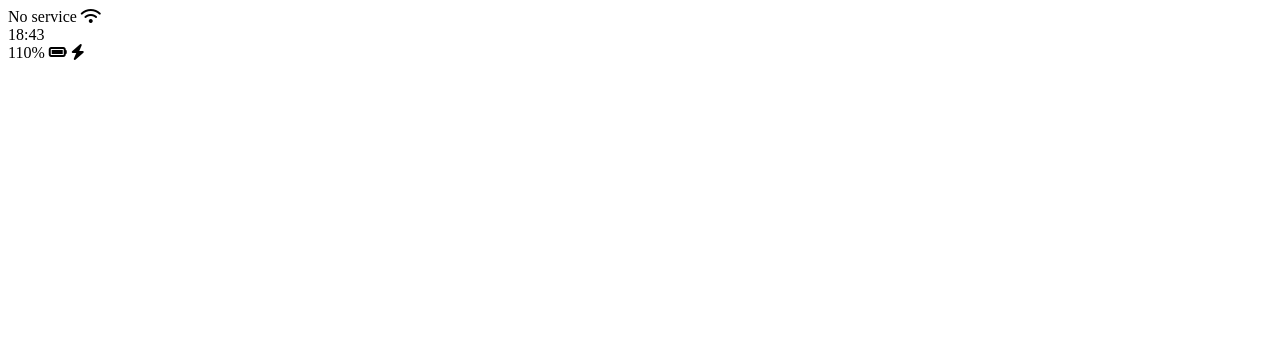
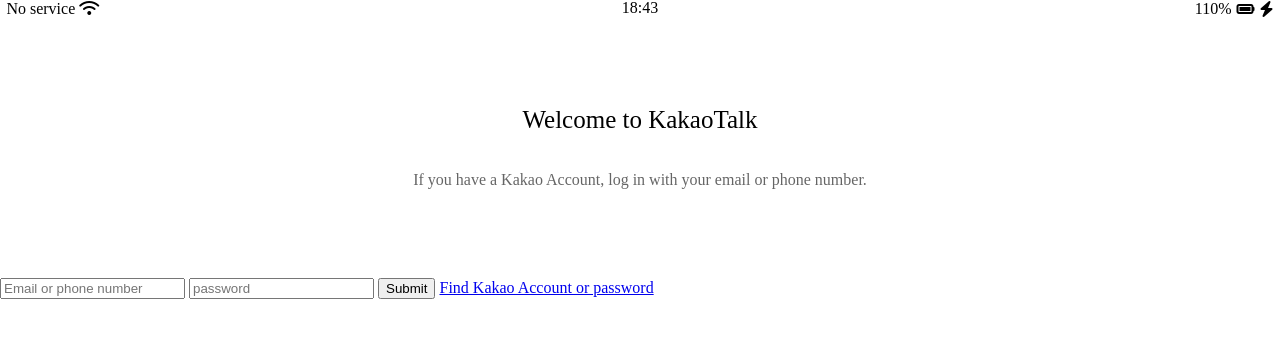
Before and after one commit to limelightbabe/kokoa-clone-2024, a plain HTML site: page index.html in a window 1280 px wide. Drawn offline with Linux system fonts and the light colour scheme.

Commit message:
#6.7 kokoa clone

```diff
--- /dev/null
+++ b/CSS/reset.css
@@ -0,0 +1,43 @@
+html, body, div, span, applet, object, iframe,
+h1, h2, h3, h4, h5, h6, p, blockquote, pre,
+a, abbr, acronym, address, big, cite, code,
+del, dfn, em, img, ins, kbd, q, s, samp,
+small, strike, strong, sub, sup, tt, var,
+b, u, i, center,
+dl, dt, dd, ol, ul, li,
+fieldset, form, label, legend,
+table, caption, tbody, tfoot, thead, tr, th, td,
+article, aside, canvas, details, embed,
+figure, figcaption, footer, header, hgroup,
+menu, nav, output, ruby, section, summary,
+time, mark, audio, video {
+	margin: 0;
+	padding: 0;
+	border: 0;
+	font-size: 100%;
+	font: inherit;
+	vertical-align: baseline;
+}
+/* HTML5 display-role reset for older browsers */
+article, aside, details, figcaption, figure,
+footer, header, hgroup, menu, nav, section {
+	display: block;
+}
+body {
+	line-height: 1;
+}
+ol, ul {
+	list-style: none;
+}
+blockquote, q {
+	quotes: none;
+}
+blockquote:before, blockquote:after,
+q:before, q:after {
+	content: '';
+	content: none;
+}
+table {
+	border-collapse: collapse;
+	border-spacing: 0;
+}
--- /dev/null
+++ b/CSS/status-bar.css
@@ -0,0 +1,23 @@
+
+.status-bar{
+    display: flex;
+    justify-content: center;
+}
+.status-bar__column{
+    width:33%;
+}
+    .status-bar__column:first-child span{
+    margin-right 5px;
+}
+.status-bar__column:nth-child(2){
+    display: flex;
+    justify-content: center;
+}
+.status-bar__column:last-child{
+    display: flex;
+    justify-content: flex-end;
+    align-items: center;
+}
+.status-bar__column .fa-battery-full{
+    margin: 0px 5px;
+}
--- /dev/null
+++ b/CSS/styles.css
@@ -0,0 +1,20 @@
+@import "reset.css";
+@import "status-bar.css";
+
+.welcome-header{
+    margin:90px 0px;
+    text-align: center;
+    display:flex;
+    flex-direction: column;
+    align-items:center;
+}
+
+.welcome-header__title{
+    margin-bottom: 40px;
+    font-size: 25px;
+}
+
+.welcome-header__text {
+    width:50%;
+    opacity:0.6;
+}
--- a/index.html
+++ b/index.html
@@ -1,12 +1,13 @@
 <!DOCTYPE html>
 <html lang="en">
 <head>
+    <link rel="stylesheet" href="CSS/styles.css">
     <meta charset="UTF-8">
     <meta name="viewport" content="width=device-width, initial-scale=1.0">
     <title>welcome to kokoa talk</title>
 </head>
 <body>
-    <div id="status-bar">
+    <div class="status-bar">
         <div class="status-bar__column">
             <span>No service</span>
             <i class="fas fa-wifi"></i>
@@ -20,6 +21,18 @@
             <i class="fa-solid fa-bolt"></i>
         </div>
     </div>
+
+    <header class="welcome-header">
+        <h1 class="welcome-header__title">Welcome to KakaoTalk</h1>
+        <p class="welcome-header__text">If you have a Kakao Account, log in with your email or phone number.</p>
+    </header>
+
+    <form id="login-form">
+        <input type="text" placeholder="Email or phone number">
+        <input type="password" placeholder="password">
+        <input type="submit" placeholder="Log in">
+        <a href="#">Find Kakao Account or password</a>
+    </form>
     <script src="https://kit.fontawesome.com/ba439bdcc2.js" crossorigin="anonymous"></script>
 </body>
 </html>
```
